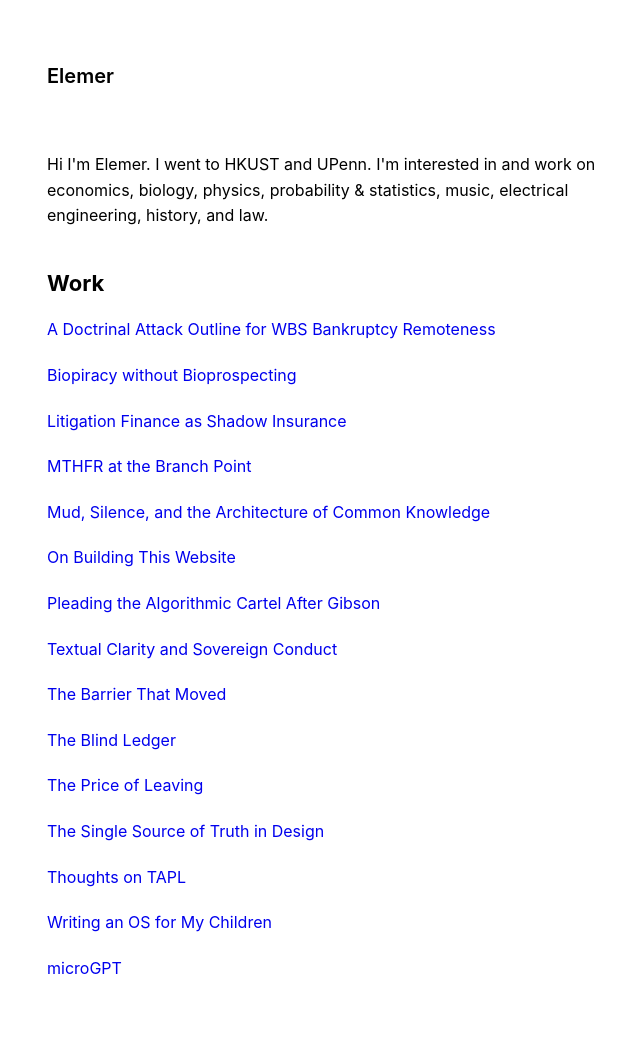
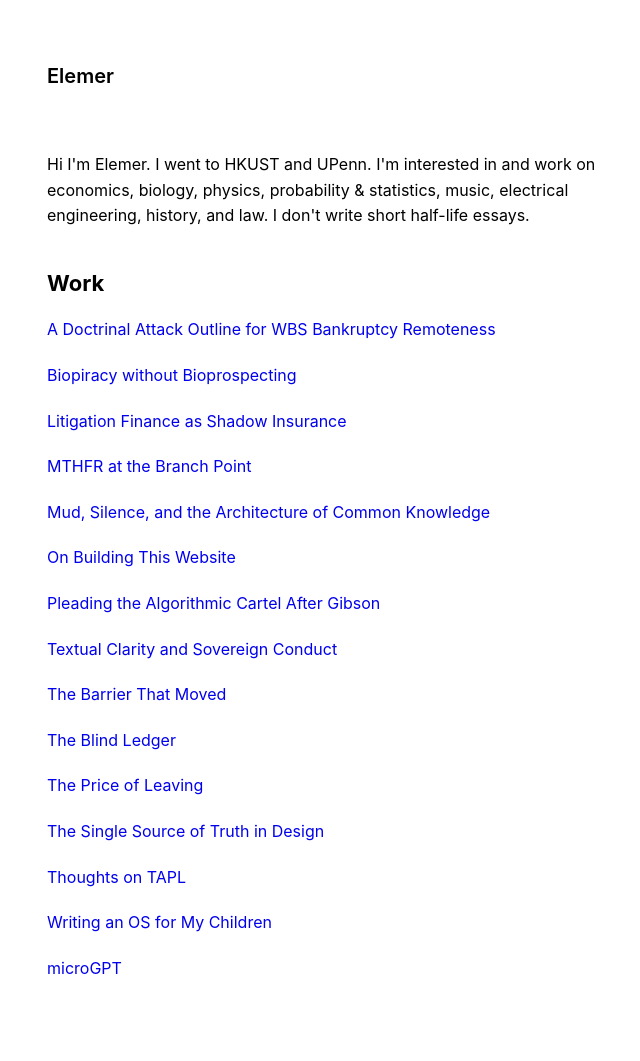
Before and after one commit to elemer1/elemer1.github.io, a Jekyll site: the page built from index.html, in a window 1280 px wide. Shown: the whole page, without its empty margins (288-928 px from the left). Built offline with Jekyll 4.4.1, drawn with Linux system fonts in a browser that asks for light colours.

Commit message:
Add half-life essays line to homepage bio
Co-Authored-By: Claude Opus 5 <noreply@anthropic.com>
Claude-Session: https://claude.ai/code/session_01NP8JdD2qtaBumR1rsvUhUg

```diff
--- a/index.html
+++ b/index.html
@@ -5,7 +5,7 @@ layout: default
 <p>
     Hi I'm Elemer. I went to HKUST and UPenn. I'm interested in and work on
     economics, biology, physics, probability & statistics, music, electrical
-    engineering, history, and law.
+    engineering, history, and law. I don't write short half-life essays.
 </p>
 
 <h2>Work</h2>
```
